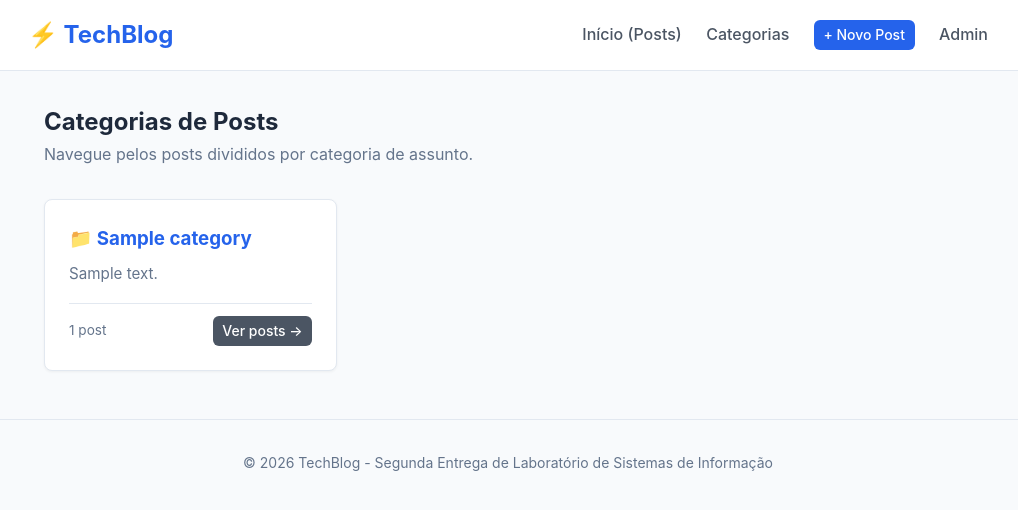
After one commit to vaxco12314/pmr3304-django-blog, a Django app: page /categories/ in a window 1280 px wide. The commit adds this page. Shown: the top 510 px of the page, without its empty margins (132-1150 px from the left). Run offline with Django 5.2, Linux system fonts and the light colour scheme; tables that the repository leaves empty hold one stand-in row (values such as "Sample post").

Commit message:
Parte 3: Implementando categorias de posts e configuracoes de deploy

```diff
--- a/blog/models.py
+++ b/blog/models.py
@@ -1,11 +1,28 @@
 from django.conf import settings
 from django.db import models
 from django.urls import reverse
+
+class Category(models.Model):
+    name = models.CharField(max_length=100, verbose_name="Nome")
+    description = models.TextField(verbose_name="Descrição", blank=True)
+
+    class Meta:
+        ordering = ['name']
+        verbose_name = "Categoria"
+        verbose_name_plural = "Categorias"
+
+    def __str__(self):
+        return self.name
+
+    def get_absolute_url(self):
+        return reverse('category_detail', kwargs={'pk': self.pk})
+
 
 class Post(models.Model):
     title = models.CharField(max_length=200, verbose_name="Título")
     content = models.TextField(verbose_name="Conteúdo (HTML)")
     created_at = models.DateTimeField(auto_now_add=True, verbose_name="Data de Postagem")
+    categories = models.ManyToManyField(Category, related_name='posts', blank=True, verbose_name="Categorias")
 
     class Meta:
         ordering = ['-created_at']
--- a/blog/urls.py
+++ b/blog/urls.py
@@ -8,4 +8,6 @@ urlpatterns = [
     path('post/<int:pk>/edit/', views.PostUpdateView.as_view(), name='post_update'),
     path('post/<int:pk>/delete/', views.PostDeleteView.as_view(), name='post_delete'),
     path('post/<int:pk>/comment/', views.comment_create, name='comment_create'),
+    path('categories/', views.CategoryListView.as_view(), name='category_list'),
+    path('categories/<int:pk>/', views.category_detail, name='category_detail'),
 ]
--- a/blog/views.py
+++ b/blog/views.py
@@ -1,11 +1,11 @@
 from django.shortcuts import render, redirect, get_object_or_404
 from django.urls import reverse_lazy
 from django.views.generic import ListView, DetailView, CreateView, UpdateView, DeleteView
-from .models import Post, Comment
+from .models import Post, Comment, Category
 from .forms import PostForm, CommentForm
 
 # ==========================================
-# PARTE 2: Views com Sistema de Comentários
+# PARTE 3: Views Completas (CRUD + Comentários + Categorias)
 # ==========================================
 
 class PostListView(ListView):
@@ -51,3 +51,16 @@ def comment_create(request, pk):
     else:
         form = CommentForm()
     return render(request, 'blog/comment_form.html', {'form': form, 'post': post})
+
+class CategoryListView(ListView):
+    model = Category
+    template_name = 'blog/category_list.html'
+    context_object_name = 'category_list'
+
+def category_detail(request, pk):
+    category = get_object_or_404(Category, pk=pk)
+    posts = category.posts.all()
+    return render(request, 'blog/post_list.html', {
+        'category': category,
+        'post_list': posts,
+    })
--- a/templates/base.html
+++ b/templates/base.html
@@ -156,9 +156,7 @@
             <a href="{% url 'post_list' %}" class="logo">⚡ TechBlog</a>
             <nav>
                 <a href="{% url 'post_list' %}">Início (Posts)</a>
-                {% if categories_url_available %}
                 <a href="{% url 'category_list' %}">Categorias</a>
-                {% endif %}
                 <a href="{% url 'post_create' %}" class="btn btn-primary btn-sm">+ Novo Post</a>
                 <a href="/admin/" target="_blank">Admin</a>
             </nav>
--- /dev/null
+++ b/templates/blog/category_list.html
@@ -0,0 +1,37 @@
+{% extends "base.html" %}
+
+{% block title %}Categorias{% endblock %}
+
+{% block content %}
+<div style="margin-bottom: 2rem;">
+    <h2>Categorias de Posts</h2>
+    <p style="color: var(--text-muted);">Navegue pelos posts divididos por categoria de assunto.</p>
+</div>
+
+<div style="display: grid; grid-template-columns: repeat(auto-fill, minmax(280px, 1fr)); gap: 1.5rem;">
+    {% for category in category_list %}
+        <div class="card" style="margin-bottom: 0; display: flex; flex-direction: column; justify-content: space-between;">
+            <div>
+                <h3 style="margin-bottom: 0.5rem;">
+                    <a href="{% url 'category_detail' category.pk %}" style="text-decoration: none; color: var(--primary);">
+                        📁 {{ category.name }}
+                    </a>
+                </h3>
+                <p style="color: var(--text-muted); font-size: 0.95rem; margin-bottom: 1rem;">
+                    {{ category.description|default:"Sem descrição cadastrada." }}
+                </p>
+            </div>
+            <div style="border-top: 1px solid var(--border); padding-top: 0.75rem; display: flex; justify-content: space-between; align-items: center;">
+                <span style="font-size: 0.85rem; color: var(--text-muted);">
+                    {{ category.posts.count }} post{{ category.posts.count|pluralize:"s" }}
+                </span>
+                <a href="{% url 'category_detail' category.pk %}" class="btn btn-secondary btn-sm">Ver posts &rarr;</a>
+            </div>
+        </div>
+    {% empty %}
+        <div class="card" style="grid-column: 1 / -1; text-align: center; padding: 3rem;">
+            <p style="color: var(--text-muted);">Nenhuma categoria cadastrada ainda.</p>
+        </div>
+    {% endfor %}
+</div>
+{% endblock %}
--- a/templates/blog/post_detail.html
+++ b/templates/blog/post_detail.html
@@ -12,6 +12,12 @@
 
     <div class="post-meta">
         Publicado em: <strong>{{ post.created_at|date:"d/m/Y \à\s H:i" }}</strong>
+        {% if post.categories.all %}
+            &nbsp;|&nbsp; Categorias:
+            {% for cat in post.categories.all %}
+                <a href="{% url 'category_detail' cat.pk %}" class="badge">{{ cat.name }}</a>
+            {% endfor %}
+        {% endif %}
     </div>
 
     <div style="font-size: 1.1rem; line-height: 1.8; margin-top: 1.5rem; border-top: 1px solid var(--border); padding-top: 1.5rem;">
```
Also changed, not shown: blog/admin.py (+8 -2 lines), blog/forms.py (+8 -2 lines), relatorio_docs/views_categories.py (added, +63 -0 lines), render.yaml (added, +13 -0 lines), templates/blog/post_list.html (+29 -5 lines), blog/migrations/0003_category_post_categories.py (added), 2 other files.
